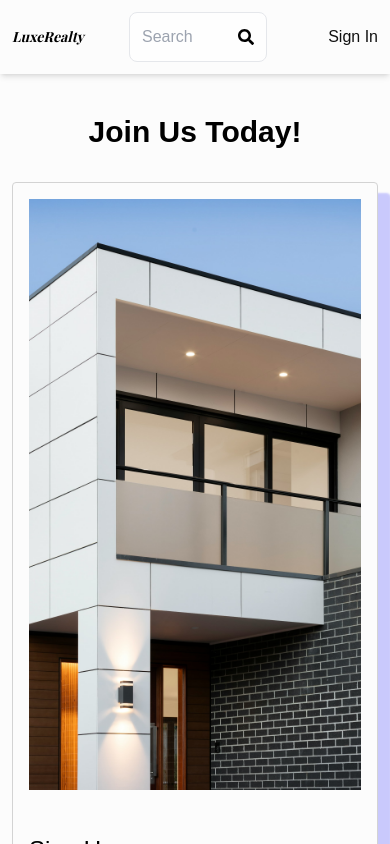
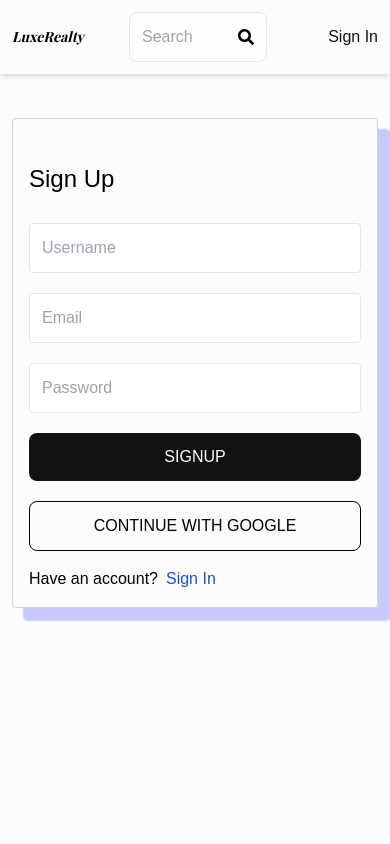
Before and after one commit to Black-zeus96/LuxeRealty, a React (Vite) app in the folder client/: page /sign-up in a window 390 px wide. Shown: the top 844 px of the page. Built offline with nearby package versions, Linux system fonts and the light colour scheme; no server answers; a web font is replaced by a local one.

Commit message:
Made some corrections absed on feedback

```diff
--- a/client/src/index.css
+++ b/client/src/index.css
@@ -99,13 +99,14 @@ h5 {
   }
 
   .userform-imagebox {
-    width: 100%;
+    /* width: 100%;
     height: 100%;
     min-height: 70vh;
     background-size: cover;
     background-position: center;
     background-repeat: no-repeat;
-    background-attachment: fixed;
+    background-attachment: fixed; */
+    display: none;
   }
 
   /* Sign In Form */
--- a/client/src/pages/SignIn.jsx
+++ b/client/src/pages/SignIn.jsx
@@ -66,7 +66,7 @@ export default function SignIn() {
 
   return (
     <div className="p-3 container mx-auto">
-      <h1 className="text-center my-7 text-3xl font-bold">Welcome Back!</h1>
+      {/* <h1 className="text-center my-7 text-3xl font-bold">Welcome Back!</h1> */}
       <div className="container-userform rounded">
         <div className="userform-imagebox" id="signin-image"></div>
         <div className="userform-contentbox">
@@ -78,6 +78,7 @@ export default function SignIn() {
               className="rounded border p-3"
               id="email"
               onChange={handleChange}
+              required
             />
             <input
               type="password"
@@ -85,6 +86,7 @@ export default function SignIn() {
               className="rounded border p-3"
               id="password"
               onChange={handleChange}
+              required
             />
             <button
               disabled={loading}
--- a/client/src/pages/SignUp.jsx
+++ b/client/src/pages/SignUp.jsx
@@ -53,7 +53,7 @@ export default function SignUp() {
 
   return (
     <div className="p-3 container mx-auto mb-4">
-      <h1 className="text-center my-7 text-3xl font-bold">Join Us Today!</h1>
+      {/* <h1 className="text-center my-7 text-3xl font-bold">Join Us Today!</h1> */}
       <div className="container-userform rounded">
         <div className="userform-imagebox"></div>
         <div className="userform-contentbox">
@@ -65,6 +65,7 @@ export default function SignUp() {
               className="rounded border p-3"
               id="username"
               onChange={handleChange}
+              required
             />
             <input
               type="email"
@@ -72,6 +73,7 @@ export default function SignUp() {
               className="rounded border p-3"
               id="email"
               onChange={handleChange}
+              required
             />
             <input
               type="password"
@@ -79,6 +81,7 @@ export default function SignUp() {
               className="rounded border p-3"
               id="password"
               onChange={handleChange}
+              required
             />
             <button
               disabled={loading}
```
